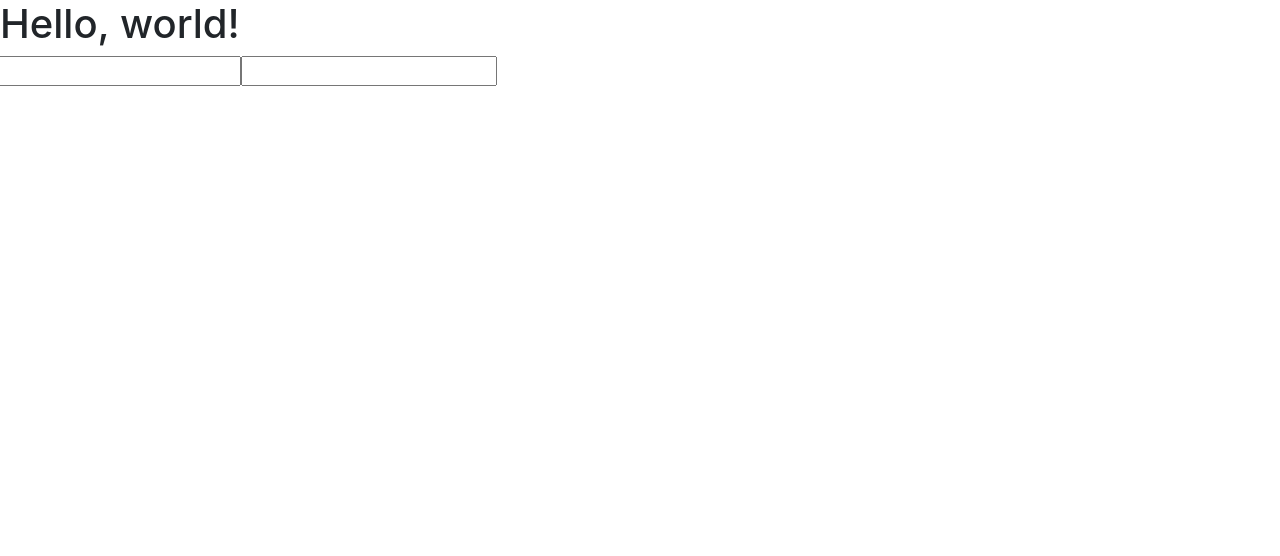
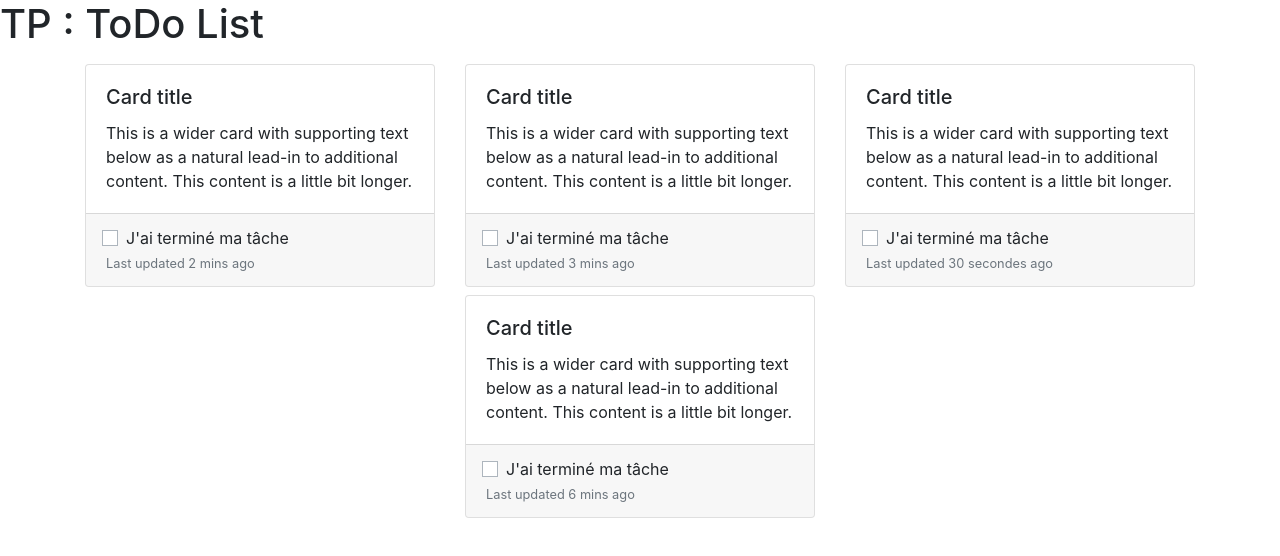
Before and after one commit to CamilleR1702/tp-git, a website: page index.html in a window 1280 px wide. Drawn offline with nearby package versions, Linux system fonts and the light colour scheme.

Commit message:
add cards

```diff
--- a/index.html
+++ b/index.html
@@ -8,19 +8,95 @@
     <!-- Bootstrap CSS -->
     <link rel="stylesheet" href="./node_modules/bootstrap/dist/css/bootstrap.min.css">
 
-    <title>Hello, world!</title>
+    <title>TP : ToDo List</title>
   </head>
   <body>
-    <h1>Hello, world!</h1>
+    <h1>TP : ToDo List</h1>
 
-    <form action="" class="row">
-       <div class="div-6">
-            <input type="text">
-       </div>
-       <div class="div-6">
-            <input type="text">
+    <section class="section-list">
+        <div class="container">
+            <div class="row">
+                <div class="col-12">
+                    <div class="content-full-list">
+                        <div class="row">
+                            <div class="col">
+                                <div class="content-column-list">
+                                    <div class="card my-2">
+                                        <div class="card-body">
+                                          <h5 class="card-title">Card title</h5>
+                                          <p class="card-text">This is a wider card with supporting text below as a natural lead-in to additional content. This content is a little bit longer.</p>
+                                        </div>
+                                        <div class="card-footer">
+                                            <div class="form-check">
+                                                <input type="checkbox" class="custom-control-input" id="validation123">
+                                                <label class="custom-control-label" for="validation123">J'ai terminé ma tâche</label>
+                                            </div>
+                                            <small class="text-muted">Last updated 2 mins ago</small>
+                                        </div>
+
+                                    </div>
+
+                                </div> <!-- content column list -->
+                            </div>
+
+                            <div class="col">
+                                <div class="content-column-list">
+                                    <div class="card my-2">
+                                        <div class="card-body">
+                                          <h5 class="card-title">Card title</h5>
+                                          <p class="card-text">This is a wider card with supporting text below as a natural lead-in to additional content. This content is a little bit longer.</p>
+                                        </div>
+                                        <div class="card-footer">
+                                            <div class="form-check">
+                                                <input type="checkbox" class="custom-control-input" id="validation1234">
+                                                <label class="custom-control-label" for="validation1234">J'ai terminé ma tâche</label>
+                                            </div>
+                                          <small class="text-muted">Last updated 3 mins ago</small>
+                                        </div>
+                                    </div>
+                                    <div class="card my-2">
+                                        <div class="card-body">
+                                          <h5 class="card-title">Card title</h5>
+                                          <p class="card-text">This is a wider card with supporting text below as a natural lead-in to additional content. This content is a little bit longer.</p>
+                                        </div>
+                                        <div class="card-footer">
+                                            <div class="form-check">
+                                                <input type="checkbox" class="custom-control-input" id="validation12345">
+                                                <label class="custom-control-label" for="validation12345">J'ai terminé ma tâche</label>
+                                            </div>
+                                          <small class="text-muted">Last updated 6 mins ago</small>
+                                        </div>
+                                    </div>
+
+
+                                </div> <!-- content column list -->
+                            </div>
+
+                            <div class="col">
+                                <div class="content-column-list">
+                                    <div class="card my-2">
+                                        <div class="card-body">
+                                          <h5 class="card-title">Card title</h5>
+                                          <p class="card-text">This is a wider card with supporting text below as a natural lead-in to additional content. This content is a little bit longer.</p>
+                                        </div>
+                                        <div class="card-footer">
+                                            <div class="form-check">
+                                                <input type="checkbox" class="custom-control-input" id="validation123456">
+                                                <label class="custom-control-label" for="validation123456">J'ai terminé ma tâche</label>
+                                            </div>
+                                          <small class="text-muted">Last updated 30 secondes ago</small>
+                                        </div>
+                                    </div>
+
+                                </div> <!-- content column list -->
+                            </div>
+
+                        </div> <!-- row -->
+                    </div> <!-- content full list -->
+                </div>
+            </div>
         </div>
-    </form>
+    </section>
 
     <!-- Optional JavaScript -->
     <!-- jQuery first, then Popper.js, then Bootstrap JS -->
```
